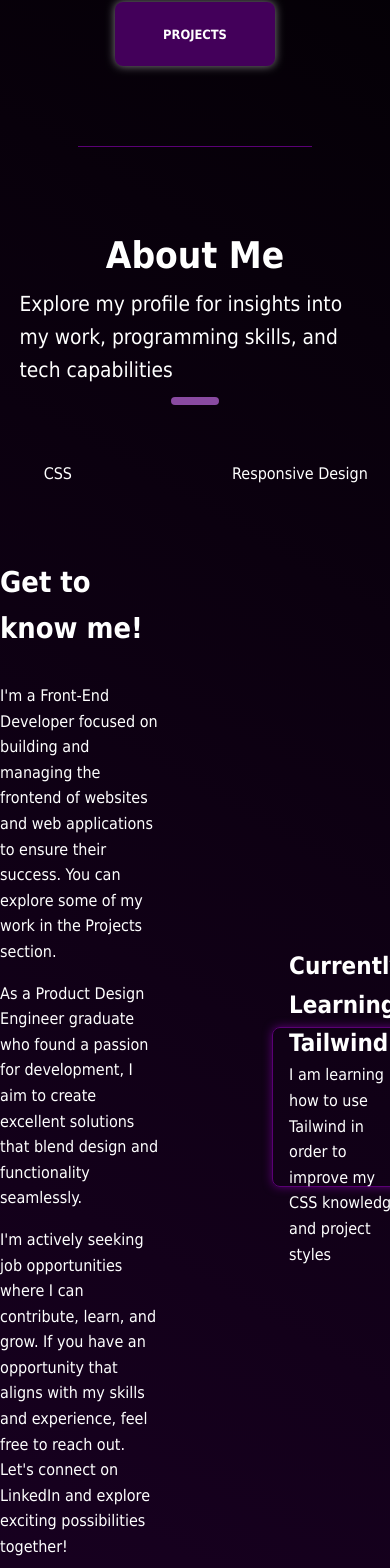
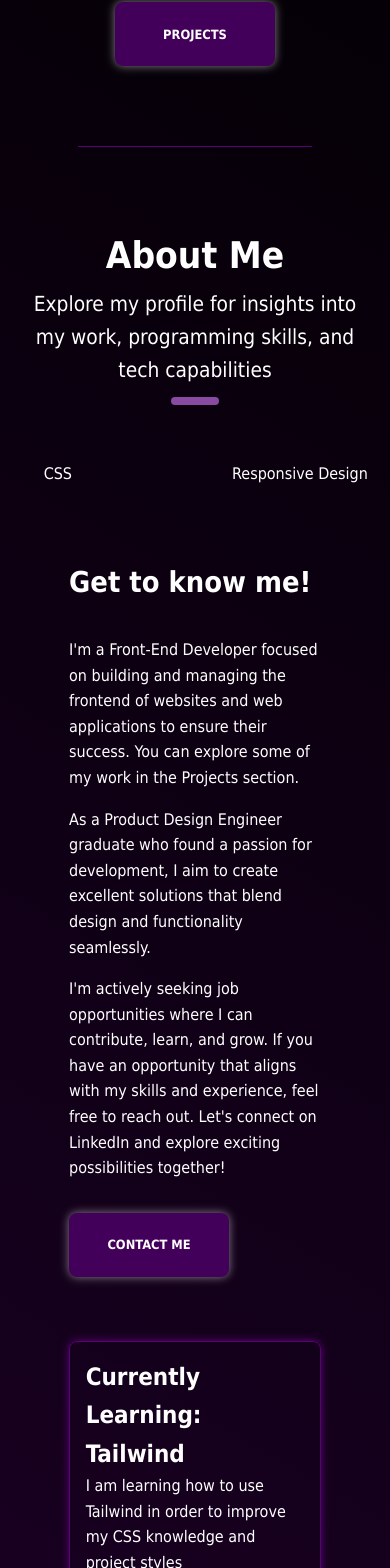
Before and after one commit to destrada7/front-end-portfolio, a React (Create React App) app: page / in a window 390 px wide. Shown: the part 426-1994 px from the top of the page. Built offline with nearby package versions, Linux system fonts and the light colour scheme.

Commit message:
About Me section responsive adjustments

```diff
--- a/src/components/Hero.js
+++ b/src/components/Hero.js
@@ -1,15 +1,9 @@
-import React, { useState, } from "react";
+import React from "react";
 import HeroSocials from "./HomeHeroSocials";
 import mypic from "../images/profile-photo.png";
 import "../styles/Hero.css";
 
 const Hero = () => {
-    const [isBarVisible, setIsBarVisible] = useState(false);
-
-    const toggleBar = () => {
-        setIsBarVisible(!isBarVisible);
-    };
-
     return(
         <section className="hero">
             <div className="hero_container">
--- a/src/styles/AboutMe.css
+++ b/src/styles/AboutMe.css
@@ -87,6 +87,7 @@
     flex-direction: column;
     align-items: flex-start;
     justify-content: center;
+    flex-wrap: wrap;
     gap: 1rem;
     width: 40rem;
     height: auto;
@@ -107,3 +108,27 @@
     padding: 0 1rem;
     color: white;
 }
+
+@media (max-width: 768px) {
+    .about-me_intro {
+        flex-direction: column;
+        width: 100%;
+        height: auto;
+        text-align: center;
+    }
+
+    .get-to-know-me {
+        width: 100%;
+    }
+
+    .description-skills_container {
+        flex-direction: column;
+        gap: 1rem;
+    }
+
+    .about-activity_container {
+        width: 80%;
+        height: auto;
+        padding: 1rem;
+    }
+}
```
